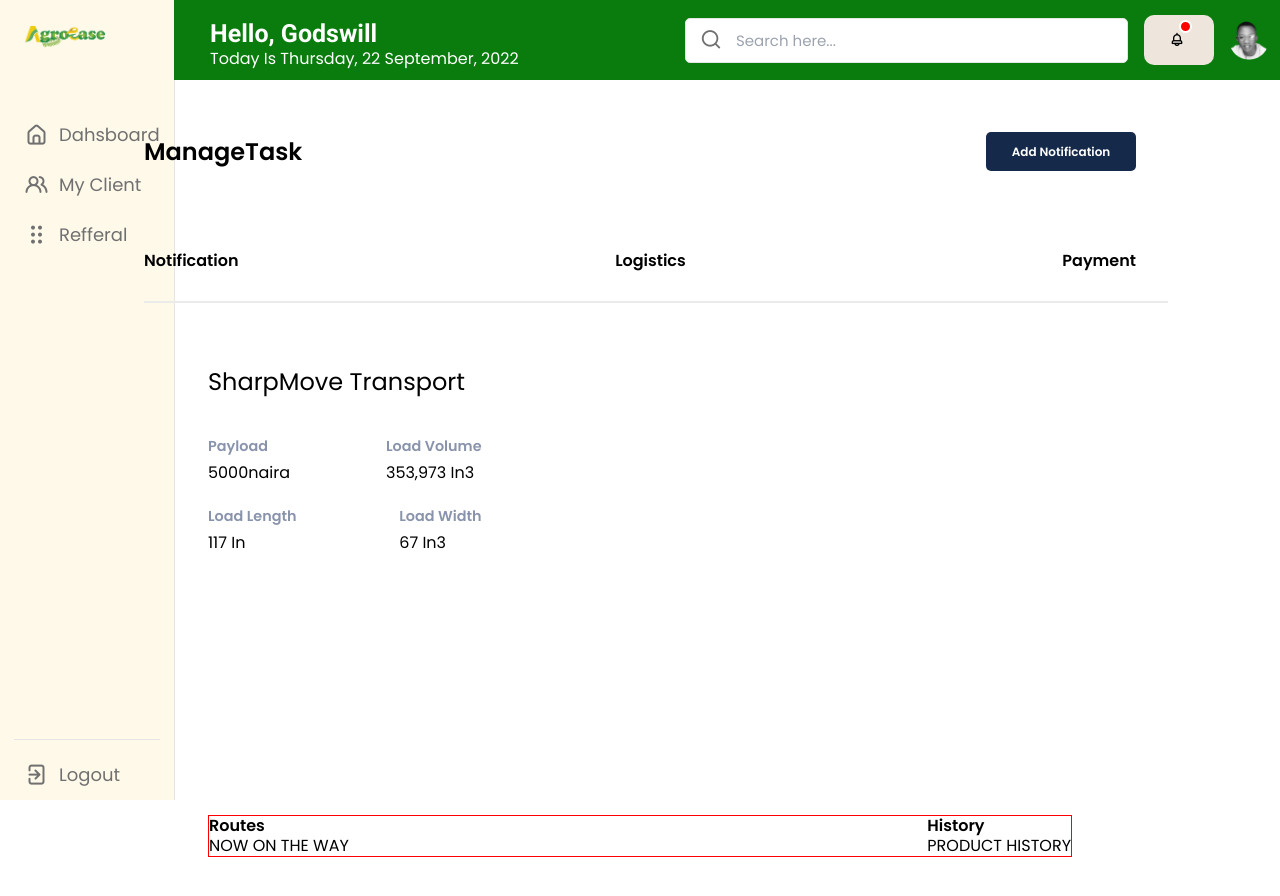
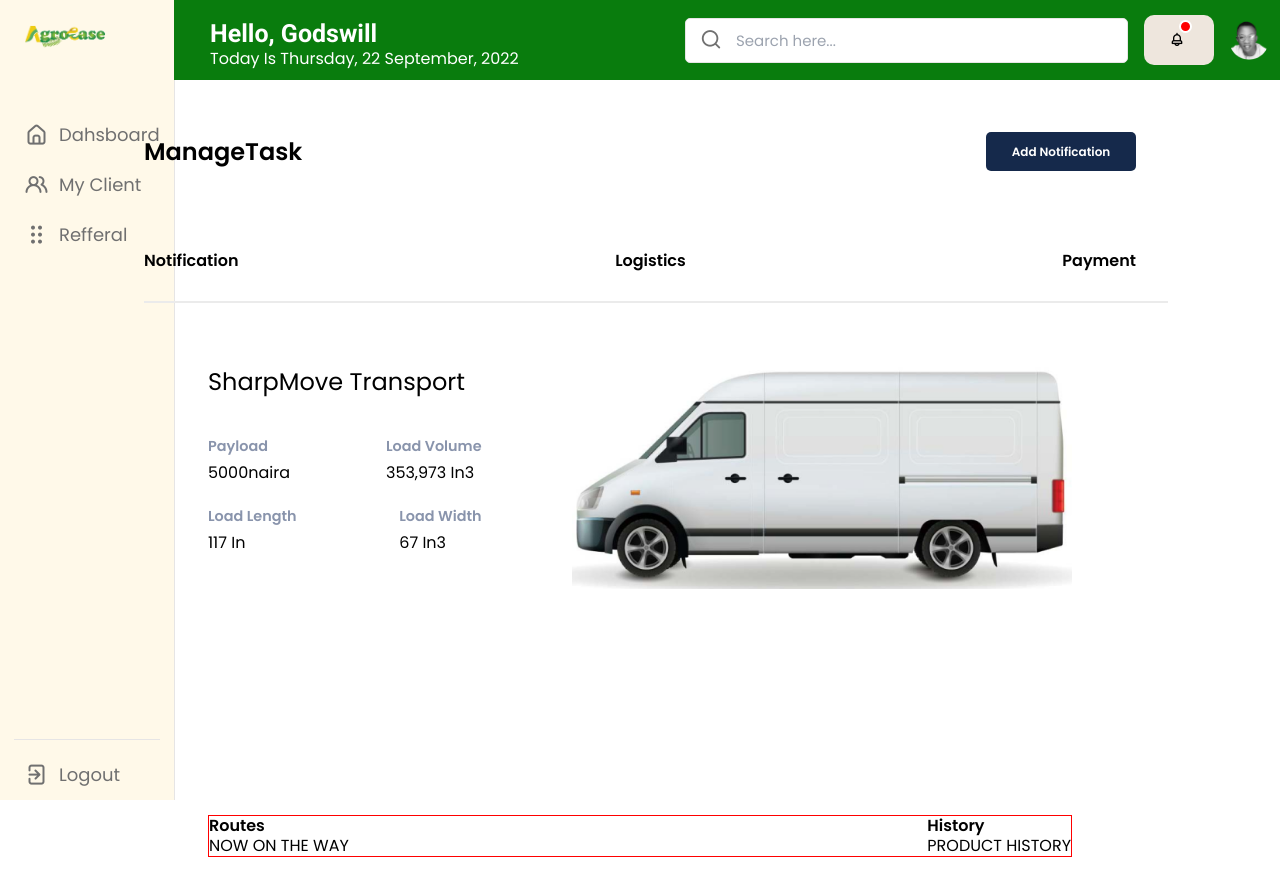
Before and after one commit to Modinat1/agroEase, a React (Create React App) app in the folder agroease-project/: page /AdminLogisticsTask in a window 1280 px wide. Shown: the top 896 px of the page. Built offline with nearby package versions, Linux system fonts and the light colour scheme.

Commit message:
new changes

```diff
--- a/agroease-project/src/users/Admin/AdminDasboardTask/AdminLogisticsTask/AdminLogisticsTask.js
+++ b/agroease-project/src/users/Admin/AdminDasboardTask/AdminLogisticsTask/AdminLogisticsTask.js
@@ -3,6 +3,7 @@ import Dashnav from "../../../../components/dashboard-nav-and-side/Dashnav";
 import Sidebar from "../../../../components/dashboard-nav-and-side/Sidebar";
 import { TaskSwitch } from "../AdminDasboardComponent.js/ManageTaskSwitch";
 import { ManageTaskWrapper } from "../AdminDasboardComponent.js/ManageTaskWrapper";
+import Bus from "../../../../images/Bus.png";
 import "./AdminLogisticsTask.css";
 
 export const AdminLogisticsTask = () => {
@@ -40,7 +41,7 @@ export const AdminLogisticsTask = () => {
 							</div>
 						</div>
 						<div className='bus-image'>
-							{/* <img src={Rectangle} alt='' /> */}
+							<img src={Bus} alt='' />
 						</div>
 					</div>
 					<div className='history-route-container'>
```
Also changed, not shown: agroease-project/src/images/Bus.png (added).
